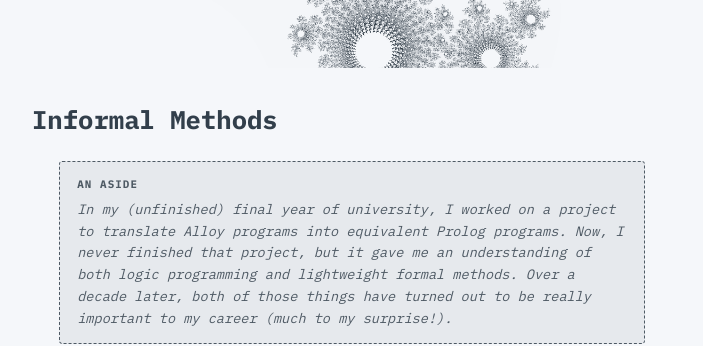
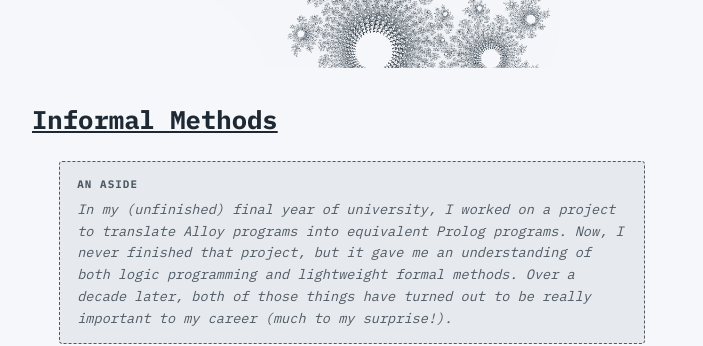
Before and after one commit to Sourceless/sourceless.github.io, a Jekyll site: the page built from index.html, in a window 1280 px wide. Shown: the part 388-734 px from the top of the page, without its empty margins (288-991 px from the left). Built offline with Jekyll 4.4.1, drawn with Linux system fonts in a browser that asks for light colours.

Commit message:
feat: link the latest post title on the landing page
Co-Authored-By: Claude Opus 5.5 <noreply@anthropic.com>
Claude-Session: https://claude.ai/code/session_01CnEyJRJYxYGXTocSWwhzg3

```diff
--- a/_layouts/landing.html
+++ b/_layouts/landing.html
@@ -10,7 +10,7 @@ layout: default
     <span id="ra-speed-val">1.0x</span>
 </div>
 {% include post-banner.html post=latest %}
-<h1 class="page-title">{{ latest.title }}</h1>
+<h1 class="page-title"><a href="{{ latest.url | relative_url }}">{{ latest.title }}</a></h1>
 {{ latest.content }}
 <p class="post-meta">Posted {{ latest.date | date: "%Y-%m-%d" }}</p>
 
```
